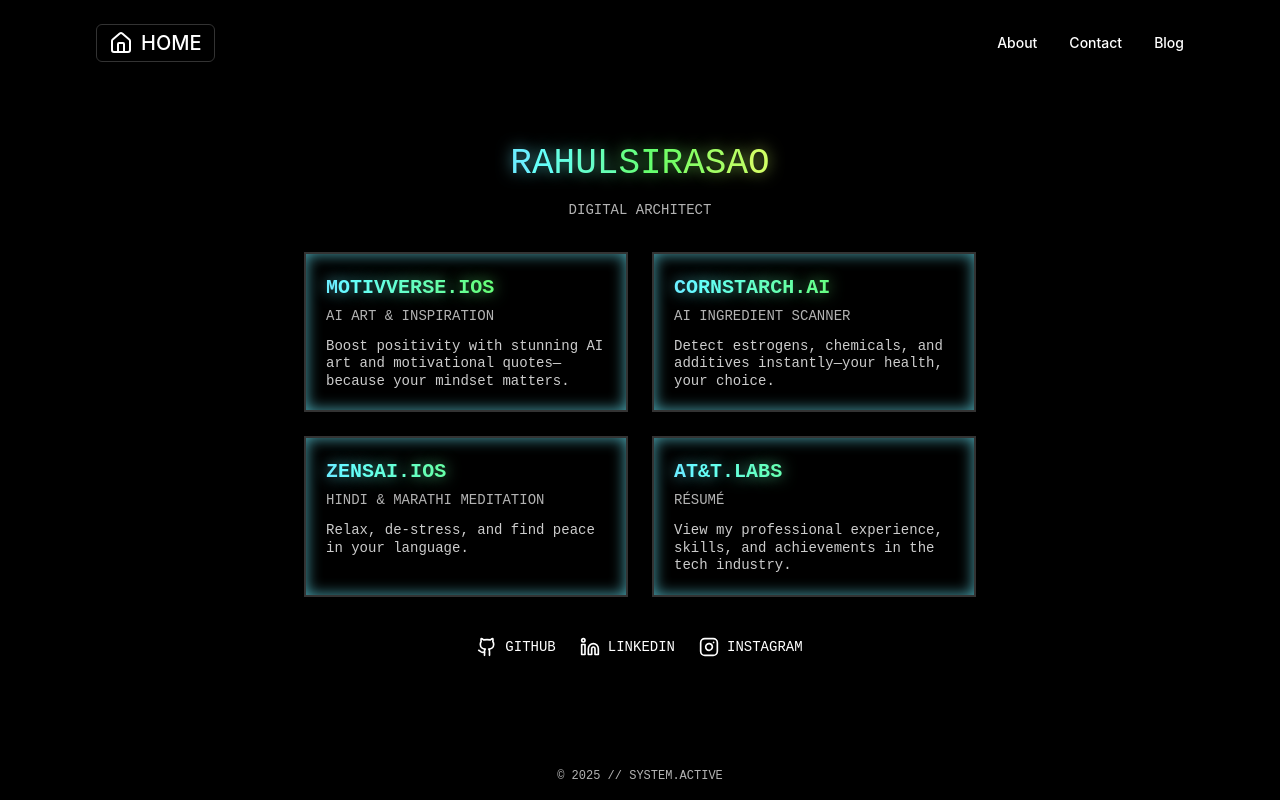
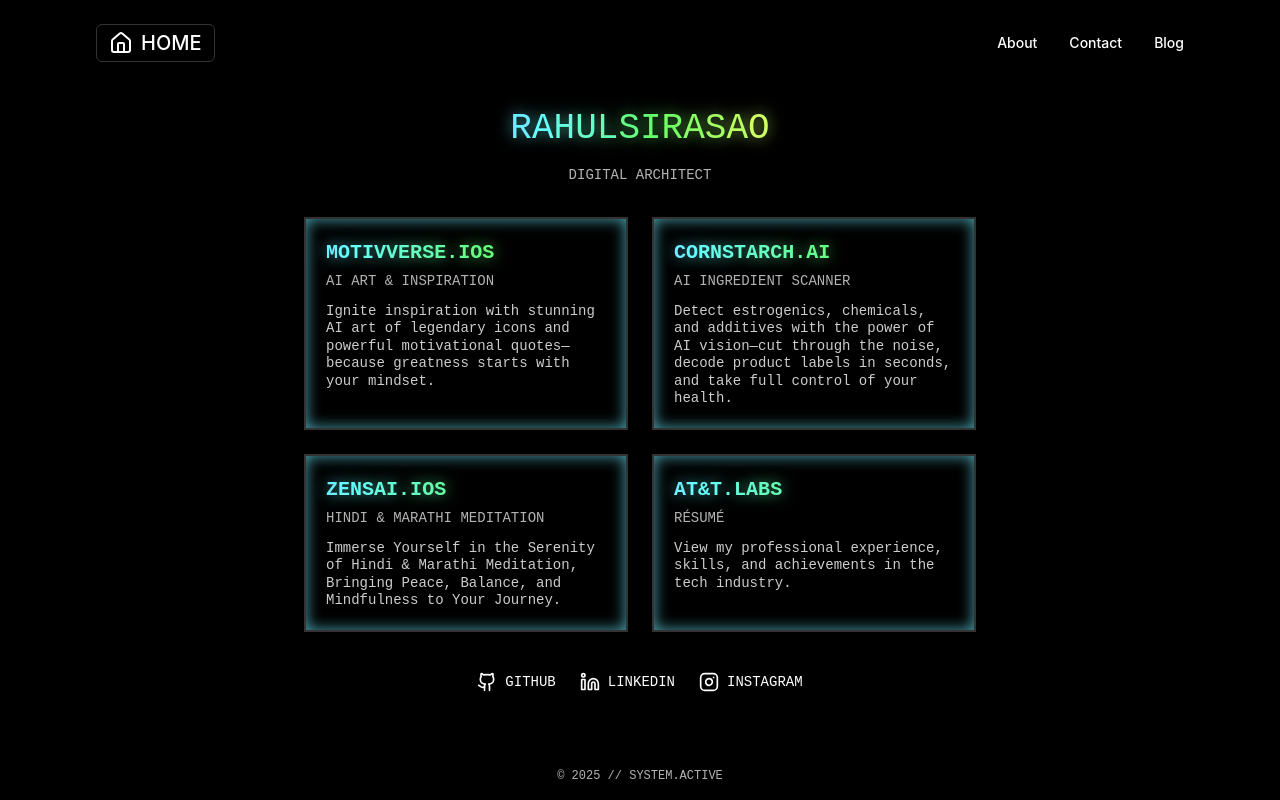
Before and after one commit to sirasao2/sirasao2.github.io, a React (Vite) app: page / in a window 1280 px wide. Built offline with nearby package versions, Linux system fonts and the light colour scheme.

Commit message:
Update project descriptions
Update the descriptions of the projects in MinimalLayout.tsx.

```diff
--- a/src/components/MinimalLayout.tsx
+++ b/src/components/MinimalLayout.tsx
@@ -1,3 +1,4 @@
+
 import React from 'react';
 import { GitHubIcon, LinkedInIcon, InstagramIcon } from './SocialIcons';
 import { Link } from 'react-router-dom';
@@ -89,19 +90,19 @@ const MinimalLayout = () => {
         <ProjectItem
           title="MOTIVVERSE.IOS"
           tech="AI ART & INSPIRATION"
-          description="Boost positivity with stunning AI art and motivational quotes—because your mindset matters."
+          description="Ignite inspiration with stunning AI art of legendary icons and powerful motivational quotes—because greatness starts with your mindset."
           href="https://apps.apple.com/us/app/motivverse-ai-powered-quotes/id6474884516"
         />
         <ProjectItem
           title="CORNSTARCH.AI"
           tech="AI INGREDIENT SCANNER"
-          description="Detect estrogens, chemicals, and additives instantly—your health, your choice."
+          description="Detect estrogenics, chemicals, and additives with the power of AI vision—cut through the noise, decode product labels in seconds, and take full control of your health."
           href="https://starch-insight-analytics.lovable.app/"
         />
         <ProjectItem
           title="ZENSAI.IOS"
           tech="HINDI & MARATHI MEDITATION"
-          description="Relax, de-stress, and find peace in your language."
+          description="Immerse Yourself in the Serenity of Hindi & Marathi Meditation, Bringing Peace, Balance, and Mindfulness to Your Journey."
           to="/coming-soon"
         />
         <ProjectItem
```
